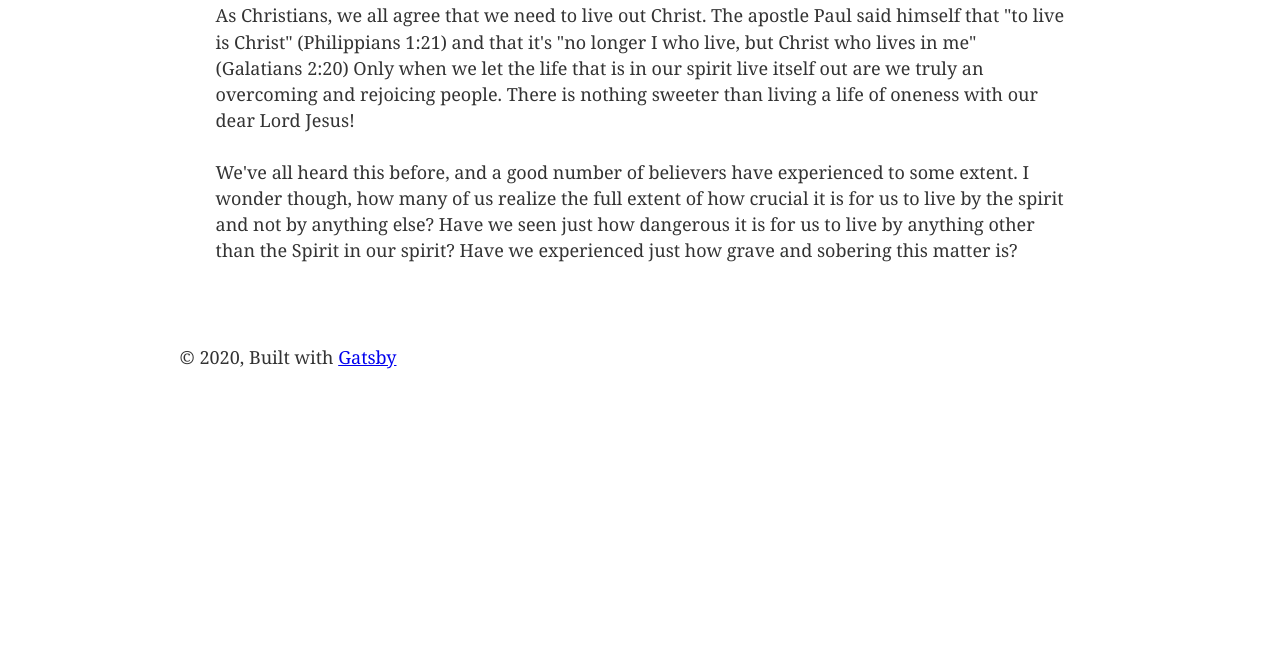
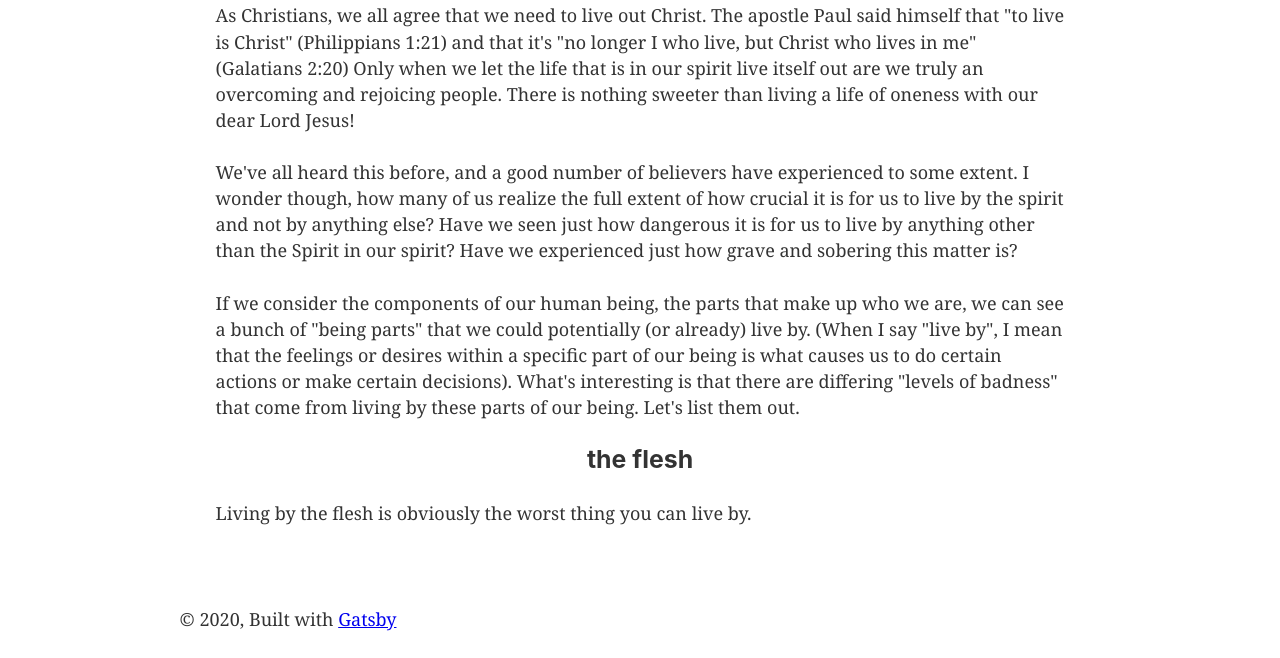
Before and after one commit to jerrytigerxu/way-reality-life, a Gatsby site: page /The%20Life/levels_of_damage/ in a window 1280 px wide. Shown: the part 191-849 px from the top of the page. Before the commit the page ends 800 px from the top, so only its background shows below. Built offline with nearby package versions, Linux system fonts and the light colour scheme; Gatsby itself is replaced by a stand-in of ours.

Commit message:
Update levels_of_damage.md

```diff
--- a/blog/The Life/levels_of_damage.md
+++ b/blog/The Life/levels_of_damage.md
@@ -6,3 +6,8 @@ date: 2020/05/04
   As Christians, we all agree that we need to live out Christ. The apostle Paul said himself that "to live is Christ" (Philippians 1:21) and that it's "no longer I who live, but Christ who lives in me" (Galatians 2:20) Only when we let the life that is in our spirit live itself out are we truly an overcoming and rejoicing people. There is nothing sweeter than living a life of oneness with our dear Lord Jesus!
 
   We've all heard this before, and a good number of believers have experienced to some extent. I wonder though, how many of us realize the full extent of how crucial it is for us to live by the spirit and not by anything else? Have we seen just how dangerous it is for us to live by anything other than the Spirit in our spirit? Have we experienced just how grave and sobering this matter is?
+
+  If we consider the components of our human being, the parts that make up who we are, we can see a bunch of "being parts" that we could potentially (or already) live by. (When I say "live by", I mean that the feelings or desires within a specific part of our being is what causes us to do certain actions or make certain decisions). What's interesting is that there are differing "levels of badness" that come from living by these parts of our being. Let's list them out.
+
+  ### the flesh
+  Living by the flesh is obviously the worst thing you can live by.
```
